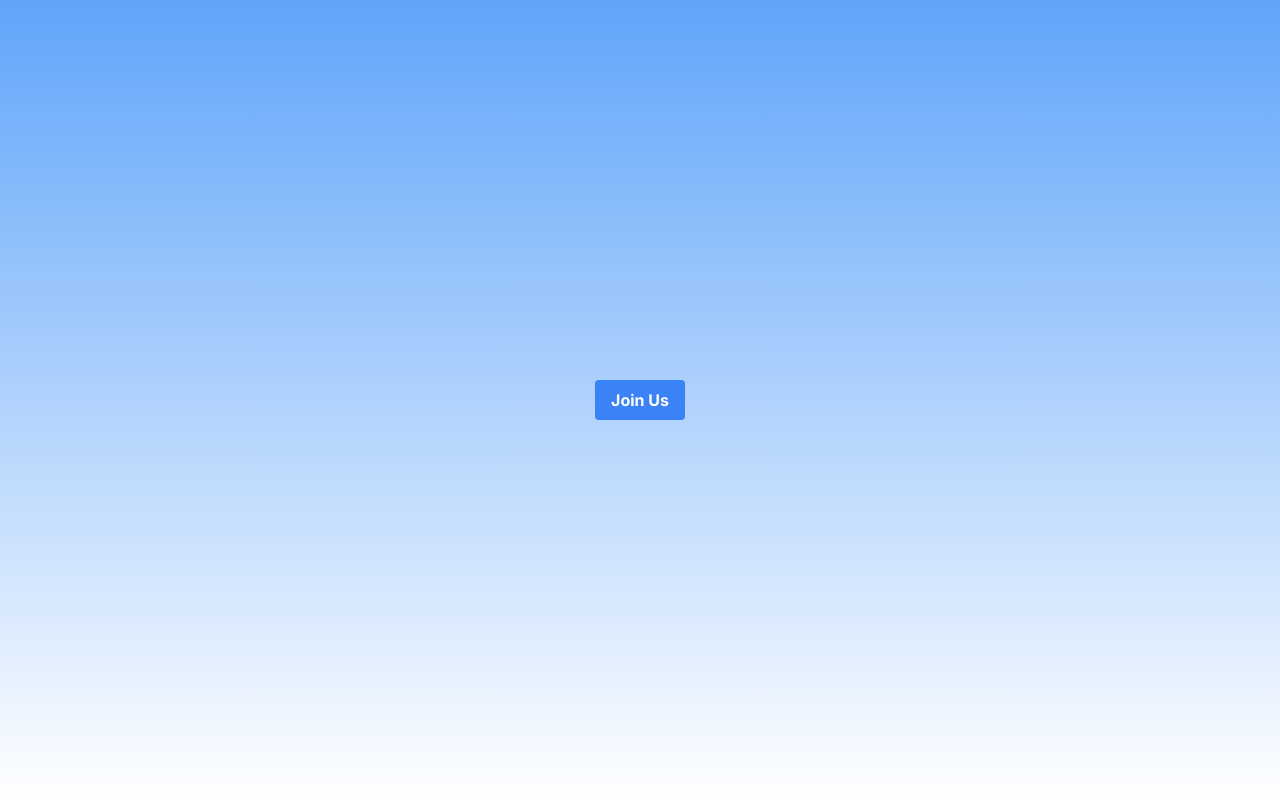
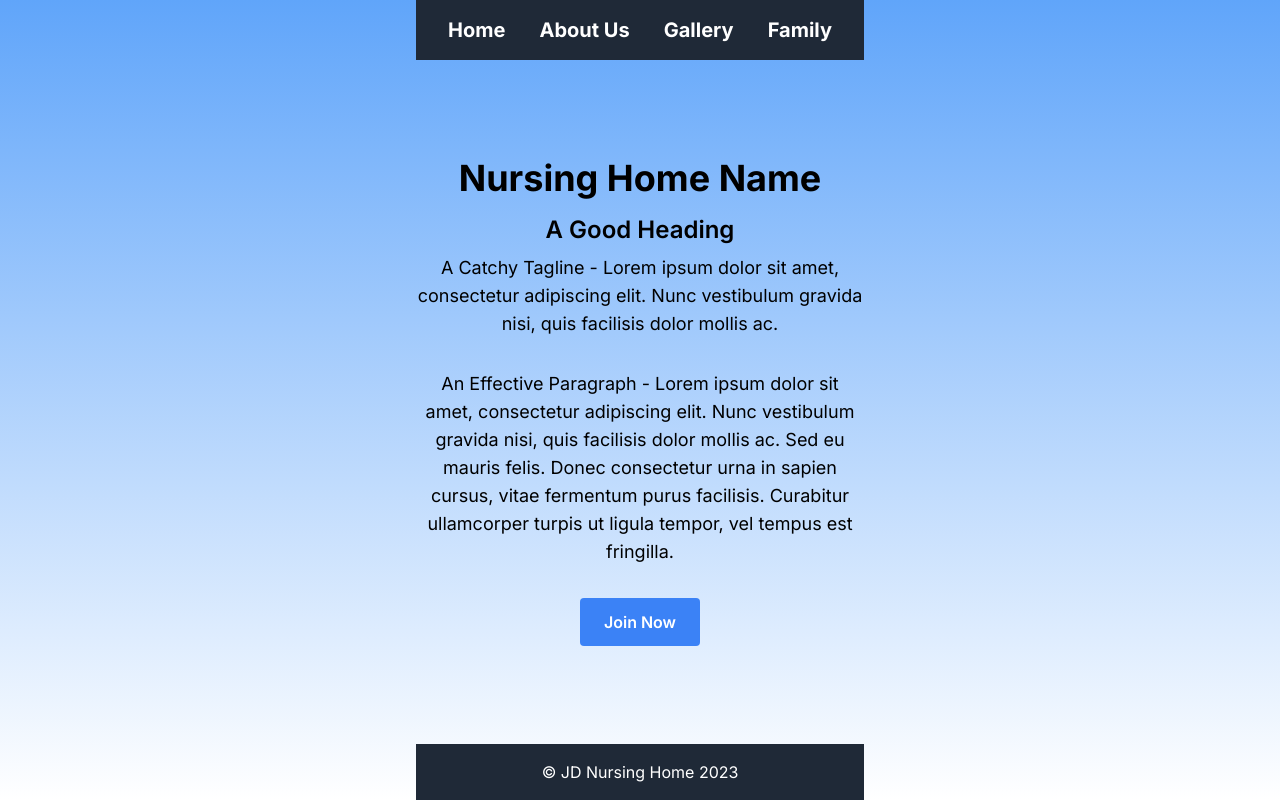
Before and after one commit to sunandasamanta/next-app, a Next.js app: page / in a window 1280 px wide. Built offline with nearby package versions, Linux system fonts and the light colour scheme.

Commit message:
primarily formed app

```diff
--- a/src/app/page.js
+++ b/src/app/page.js
@@ -1,15 +1,11 @@
 import Link from "next/link"
-import CreateAccount from "./register/page"
+import NursingHomeLandingPage from "./components/NursingHomeLandingPage"
 
 
 export default function Home() {
   return (
     <div className="min-h-screen bg-gradient-to-b from-blue-400 to-white flex items-center justify-center">
-      <button
-        className="bg-blue-500 hover:bg-blue-700 text-white font-bold py-2 px-4 rounded"
-      >
-        <Link href="/register/"> Join Us </Link>
-      </button>
+      <NursingHomeLandingPage />
     </div>
   )
 }
```
